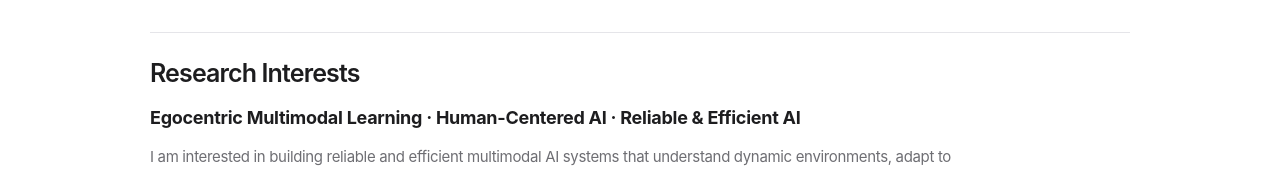
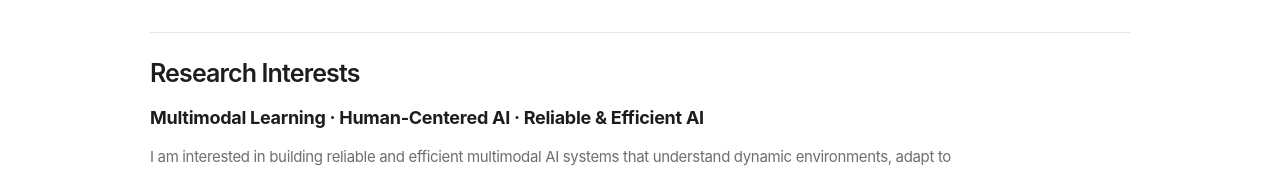
Before and after one commit to Lina-0209/lina-0209.github.io, a plain HTML site: page index.html in a window 1280 px wide. Shown: the part 631-800 px from the top of the page. Drawn offline with Linux system fonts and the light colour scheme.

Commit message:
Broaden research interest to Multimodal Learning

```diff
--- a/index.html
+++ b/index.html
@@ -71,7 +71,7 @@
 
     <section class="interests-section page-width" id="interests" aria-labelledby="interests-title">
       <h2 id="interests-title">Research Interests</h2>
-      <p class="interest-focus"><strong><span>Egocentric Multimodal Learning</span> · <span>Human-Centered AI</span> · <span>Reliable &amp; Efficient AI</span></strong></p>
+      <p class="interest-focus"><strong><span>Multimodal Learning</span> · <span>Human-Centered AI</span> · <span>Reliable &amp; Efficient AI</span></strong></p>
       <p class="compact-interest-intro">I am interested in building reliable and efficient multimodal AI systems that understand dynamic environments, adapt to human needs, and support real-world decision-making.</p>
     </section>
 
```
